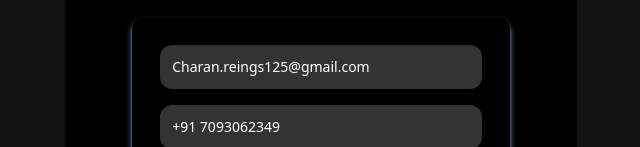
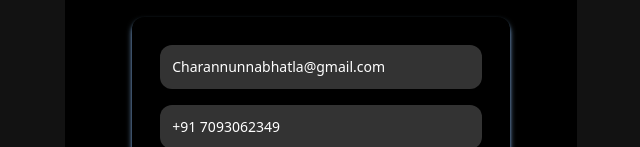
Before and after one commit to charan-nunnabhatla/about, a React (Vite) app: page / in a window 1280 px wide. Shown: the part 1113-1260 px from the top of the page, without its empty margins (319-959 px from the left). Built offline with nearby package versions, Linux system fonts and the light colour scheme.

Commit message:
updated resume

```diff
--- a/src/components/custom/contact.tsx
+++ b/src/components/custom/contact.tsx
@@ -28,7 +28,7 @@ export default function Contact() {
         <div className="flex justify-center flex-col max-w-[95%] md:max-w-[90%] lg:max-w-[80%] mx-auto md:flex-row items-center w-full shadow-md shadow-blue-300 h-fit rounded-xl ">
           <div className="flex flex-col justify-center w-full p-2 m-3 h-fit">
             <ContactTile
-              title="Charan.reings125@gmail.com"
+              title="Charannunnabhatla@gmail.com"
               Icons={[
                 [SiGmail, "mail"],
                 [BsCopy, "copy"],
```
Also changed, not shown: 1 other file (tests, documents, lock files or other folders).
